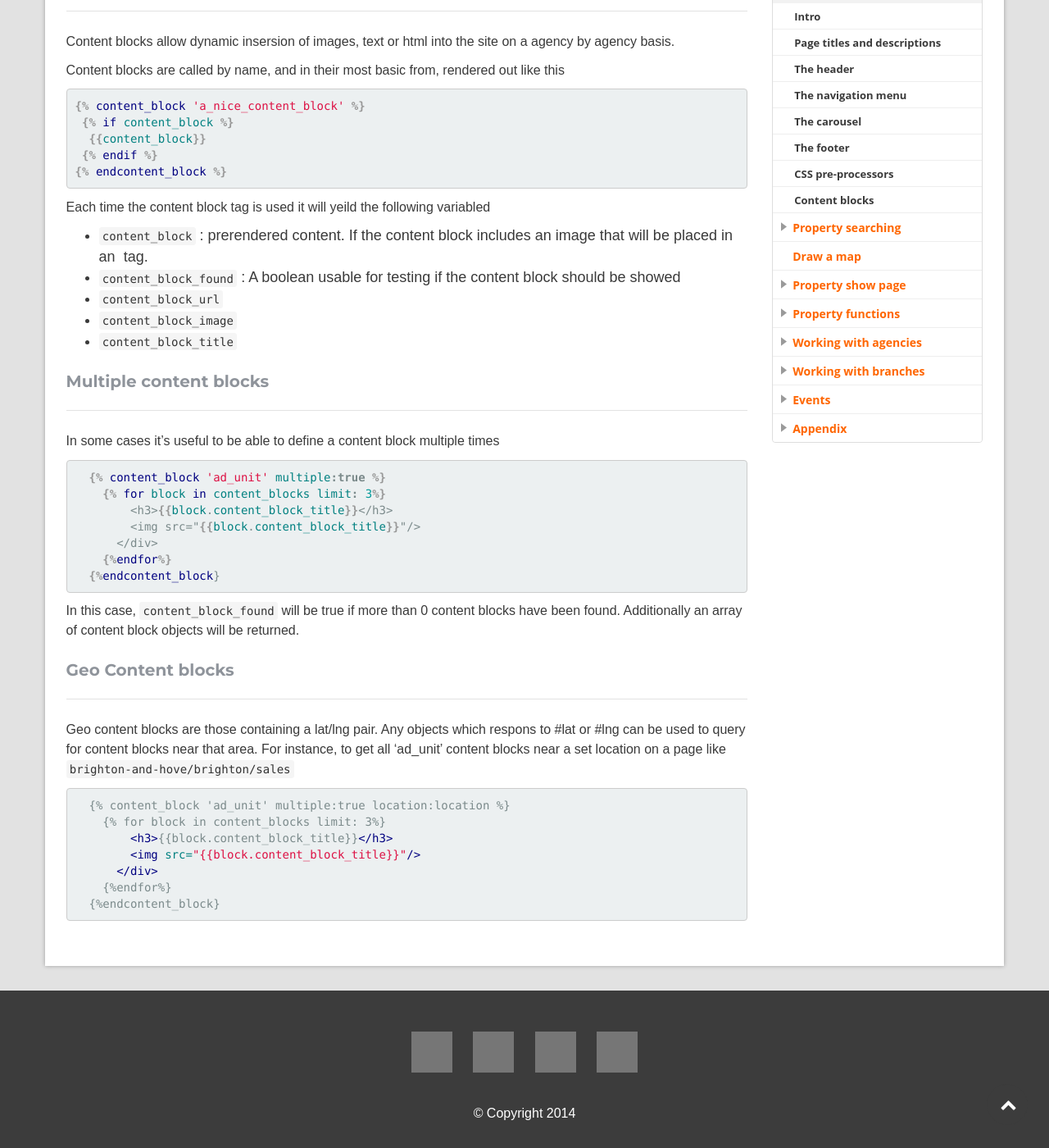
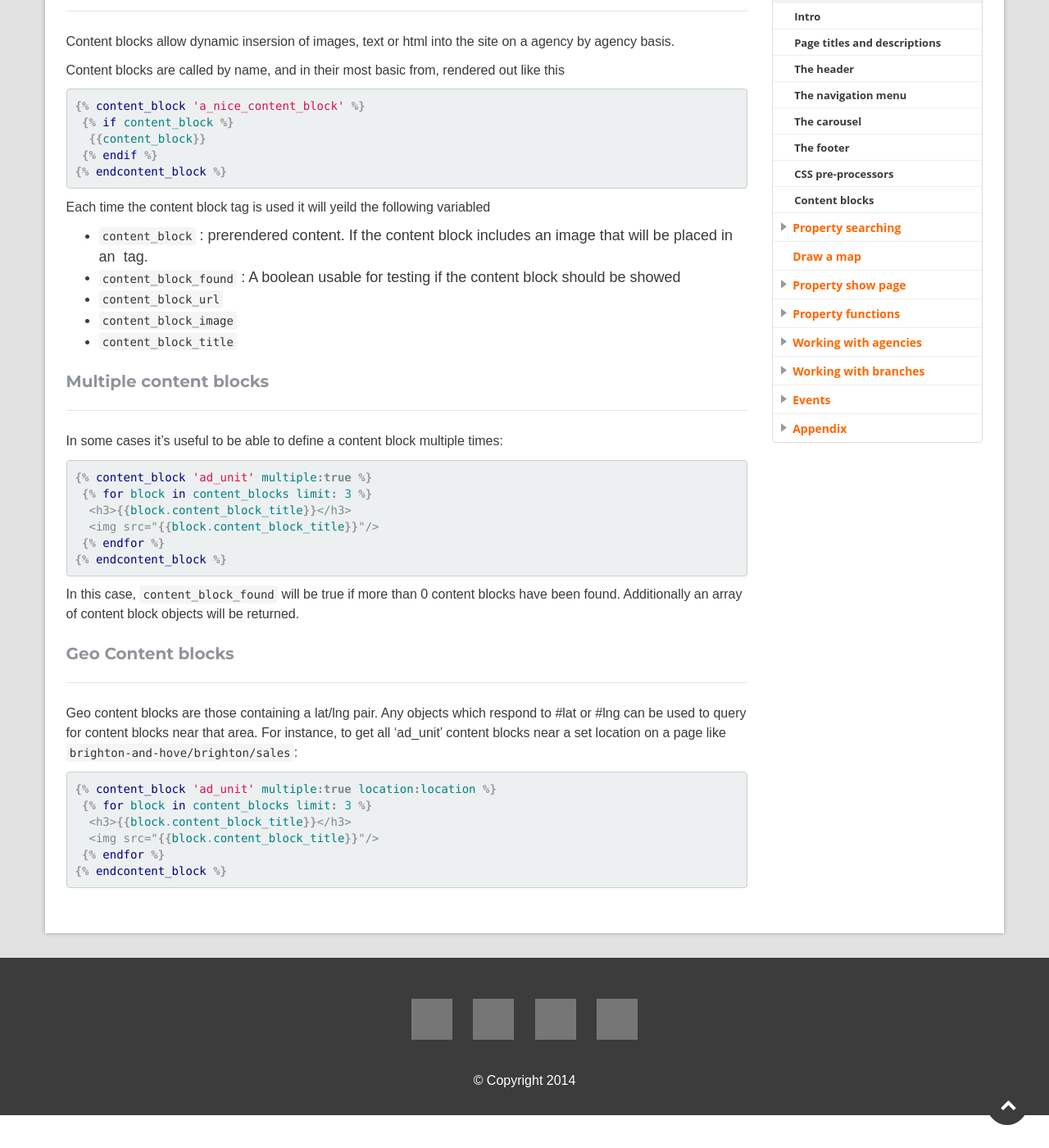
Before and after one commit to homeflow/homeflow.github.io, a Jekyll site: the page built from _posts/application-and-homepage/2014-01-08-content-blocks.md, in a window 1280 px wide and 1400 px high, scrolled down 422 px. Shown: the whole window at 82% size. Built offline with Jekyll 4.4.1, drawn with Linux system fonts in a browser that asks for light colours; grey boxes are pictures that could not be loaded.

Commit message:
A few corrections

```diff
--- a/_posts/application-and-homepage/2014-01-08-content-blocks.md
+++ b/_posts/application-and-homepage/2014-01-08-content-blocks.md
@@ -28,17 +28,16 @@ Each time the content block tag is used it will yeild the following variabled
 
 ###Multiple content blocks
 
-In some cases it's useful to be able to define a content block multiple times
+In some cases it's useful to be able to define a content block multiple times:
 
 {% highlight liquid %}
 {% raw %}
-  {% content_block 'ad_unit' multiple:true %}
-    {% for block in content_blocks limit: 3%}
-        <h3>{{block.content_block_title}}</h3>
-        <img src="{{block.content_block_title}}"/>
-      </div>
-    {%endfor%}
-  {%endcontent_block}
+{% content_block 'ad_unit' multiple:true %}
+ {% for block in content_blocks limit: 3 %}
+  <h3>{{block.content_block_title}}</h3>
+  <img src="{{block.content_block_title}}"/>
+ {% endfor %}
+{% endcontent_block %}
 {% endraw %}
 {% endhighlight %}
 
@@ -47,18 +46,16 @@ content block objects will be returned.
 
 ###Geo Content blocks
 
-Geo content blocks are those containing a lat/lng pair. Any objects which respons to #lat or #lng can be used to query for
-content blocks near that area. For instance, to get all 'ad_unit' content blocks near a set location on a page like `brighton-and-hove/brighton/sales`
+Geo content blocks are those containing a lat/lng pair. Any objects which respond to #lat or #lng can be used to query for
+content blocks near that area. For instance, to get all 'ad_unit' content blocks near a set location on a page like `brighton-and-hove/brighton/sales`:
 
-
-{% highlight html %}
+{% highlight liquid %}
 {% raw %}
-  {% content_block 'ad_unit' multiple:true location:location %}
-    {% for block in content_blocks limit: 3%}
-        <h3>{{block.content_block_title}}</h3>
-        <img src="{{block.content_block_title}}"/>
-      </div>
-    {%endfor%}
-  {%endcontent_block}
+{% content_block 'ad_unit' multiple:true location:location %}
+ {% for block in content_blocks limit: 3 %}
+  <h3>{{block.content_block_title}}</h3>
+  <img src="{{block.content_block_title}}"/>
+ {% endfor %}
+{% endcontent_block %}
 {% endraw %}
 {% endhighlight %}
```
